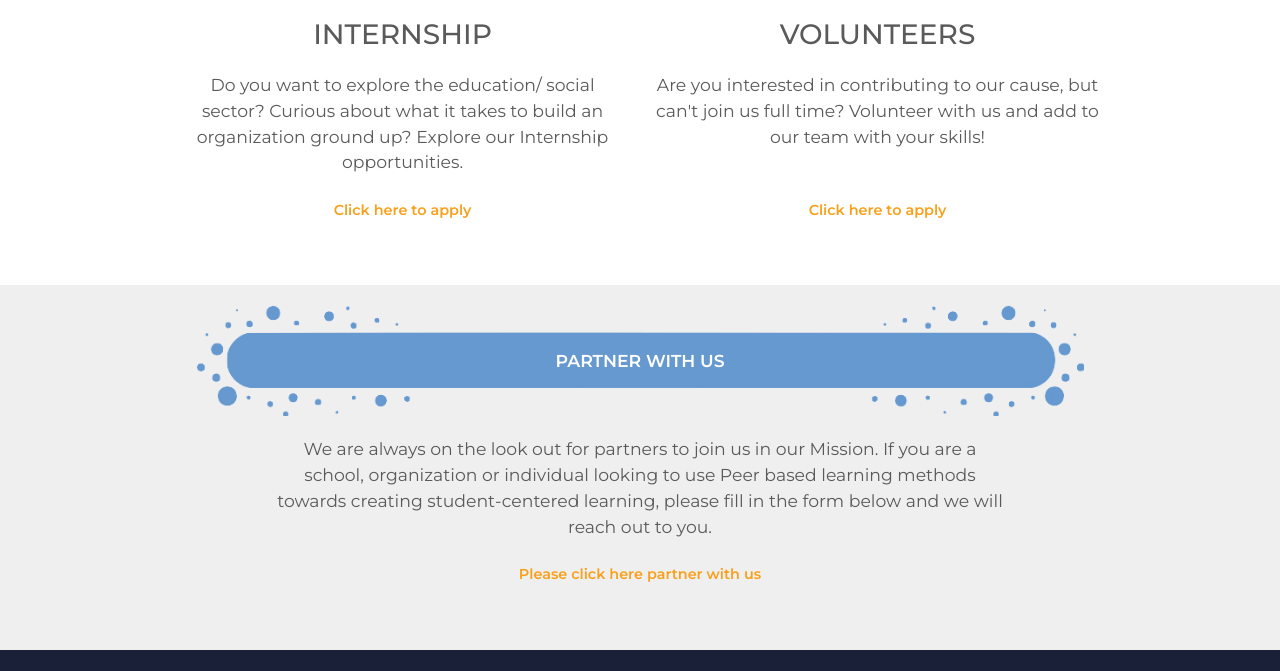
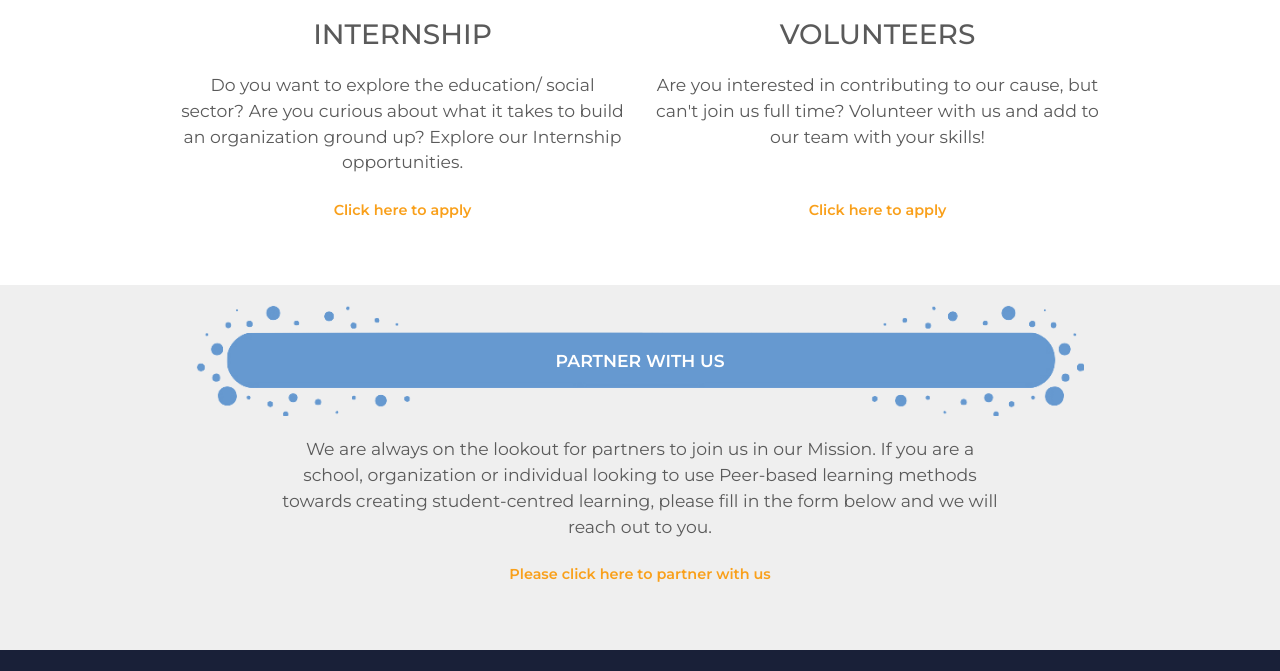
Before and after one commit to Involve-Edu/involveedupublic, a Jekyll site: the page built from get-involved.md, in a window 1280 px wide. Shown: the part 993-1664 px from the top of the page. Built offline with Jekyll 4.4.1, drawn with Linux system fonts in a browser that asks for light colours.

Commit message:
ChangesinSpelling
ChangesinSpelling

```diff
--- a/_data/about-us.yml
+++ b/_data/about-us.yml
@@ -74,7 +74,7 @@ culture:
   description: >
       At Involve, we believe that the strength of an organization lies in its team.
       We try to ensure that each member of our team is given opportunities to learn, lead and
-      grow in their chosen space.The values that we prioritize as an organization also reflect
+      grow in their chosen space. The values that we prioritize as an organization also reflect
       our commitment towards growth for our students, our team and ourselves. We operate with
       the motto "Take chances, make mistakes and treat them as learning opportunities."
   group_img: assets/img/aboutUs/teamActivityCropped.jpg
--- a/_data/get-involved.yml
+++ b/_data/get-involved.yml
@@ -18,7 +18,7 @@ part_time_carrers:
   jobs:
     - title: Internship
       blurb: >
-        Do you want to explore the education/ social sector? Curious about what it takes to build an organization ground up? Explore our Internship opportunities.
+        Do you want to explore the education/ social sector? Are you curious about what it takes to build an organization ground up? Explore our Internship opportunities.
       apply:
 
     - title: Volunteers
@@ -29,8 +29,8 @@ part_time_carrers:
 partner_with_us:
   title: PARTNER WITH US
   blurb: >
-    We are always on the look out for partners to join us in our Mission.
-    If you are a school, organization or individual looking to use Peer based
-    learning methods towards creating student-centered learning, please fill
+    We are always on the lookout for partners to join us in our Mission.
+    If you are a school, organization or individual looking to use Peer-based
+    learning methods towards creating student-centred learning, please fill
     in the form below and we will reach out to you.
   apply:
--- a/_data/index.yml
+++ b/_data/index.yml
@@ -31,10 +31,10 @@ challenge_to_solve:
   title: HOW DO WE SOLVE THIS CHALLENGE?
   blurb: >
     We believe that developing agency in students and making them more self-reliant,
-    will reduce the dependence on the adults in the learning process. In order for this to
+    will reduce the dependence on the adults in the learning process. For this to
     happen, students will need to take ownership of their learning and develop the
-    necessary skill sets for them to thrive. Towards this vision, Involve takes a
-    two pronged approach. On one side, through our peer-based programs we equip students
+    necessary skillsets for them to thrive. Towards this vision, Involve takes a
+    two-pronged approach. On one side, through our peer-based programs, we equip students
     with academic and future-ready skills. While on the other side, we work with the larger
     education landscape to build an ecosystem of trust for our student, empowering them to
     take stronger ownership of their lives.
--- a/get-involved.md
+++ b/get-involved.md
@@ -97,7 +97,7 @@
                     <div class="col-md-2 col-sm-12"></div>
                     <div class="col-md-8 col-sm-12">
                         <p class="bunchOfText">{{site.data.get-involved.partner_with_us.blurb}}</p>
-                        <p class="applylink"><a href="https://forms.gle/oH8mXyZqTfsEgTDG7" target="_blank">Please click here partner with us </a></p>
+                        <p class="applylink"><a href="https://forms.gle/oH8mXyZqTfsEgTDG7" target="_blank">Please click here to partner with us </a></p>
                     </div>
                     <div class="col-md-2 col-sm-12"></div>
                 </div>
```
Also changed, not shown: _data/programs.yml (+7 -7 lines).
